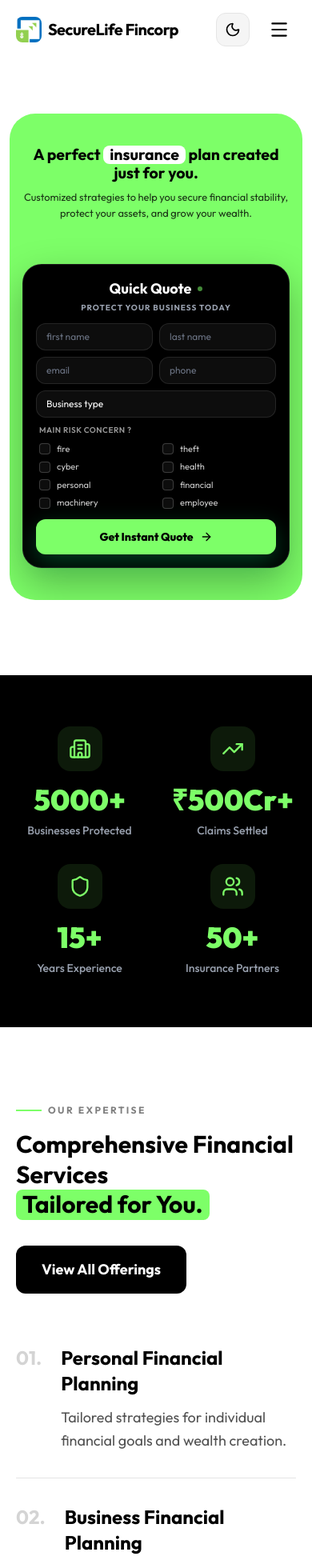
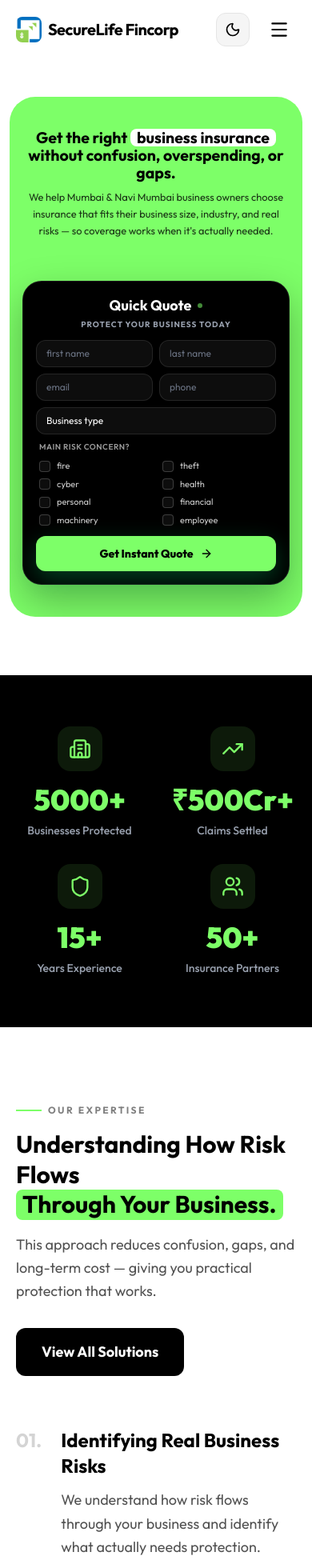
Before and after one commit to AneeVerse/SecureLifeFincorp, a Next.js app: page / in a window 390 px wide. Shown: the top 1960 px of the page at 80% size. Built offline with nearby package versions, Linux system fonts and the light colour scheme.

Commit message:
feat: Implement initial set of landing page components including Who We Are, FAQ, Hero, Pain Points, Services, Why SecureLife, Testimonials, Expertise, and Footer.

```diff
--- a/src/components/Expertise.tsx
+++ b/src/components/Expertise.tsx
@@ -6,18 +6,23 @@ import { useState } from 'react';
 const expertiseItems = [
     {
         number: "01.",
-        title: "Personal Financial Planning",
-        description: "Tailored strategies for individual financial goals and wealth creation.",
+        title: "Identifying Real Business Risks",
+        description: "We understand how risk flows through your business and identify what actually needs protection.",
     },
     {
         number: "02.",
-        title: "Business Financial Planning",
-        description: "Expert guidance for profitable business decisions and growth strategies.",
+        title: "Structuring the Right Mix",
+        description: "We help structure the right mix of coverage that fits your operations, not just generic packages.",
     },
     {
         number: "03.",
-        title: "Insurance Services",
-        description: "Protecting your family, assets and loved ones with comprehensive coverage.",
+        title: "Coordinating Multiple Policies",
+        description: "Coordinating multiple policies logically so there are no gaps or overlaps in your protection.",
+    },
+    {
+        number: "04.",
+        title: "Claims Support When It Matters",
+        description: "Assisting during claims when support matters most — we're there when you need us.",
     },
 ];
 
@@ -51,15 +56,18 @@ export function Expertise() {
                             </span>
                         </div>
                         <h2 className="text-3xl md:text-4xl lg:text-5xl font-bold leading-tight text-black dark:text-white">
-                            Comprehensive Financial Services <span className="bg-brand-green px-2 rounded-lg inline-block text-black">Tailored for You.</span>
+                            Understanding How Risk Flows <span className="bg-brand-green px-2 rounded-lg inline-block text-black">Through Your Business.</span>
                         </h2>
+                        <p className="text-neutral-600 dark:text-neutral-400 text-lg leading-relaxed max-w-md">
+                            This approach reduces confusion, gaps, and long-term cost — giving you practical protection that works.
+                        </p>
                     </div>
 
                     <button
                         onClick={() => scrollToSection('our-solutions')}
                         className="bg-black text-white px-8 py-4 rounded-xl font-bold text-lg hover:bg-brand-green hover:text-black transition-all duration-300 transform hover:-translate-y-1"
                     >
-                        View All Offerings
+                        View All Solutions
                     </button>
                 </div>
 
--- a/src/components/Hero.tsx
+++ b/src/components/Hero.tsx
@@ -78,15 +78,15 @@ export function Hero() {
                     <div className="max-w-[650px] z-10 text-center md:text-left relative flex-shrink-0">
                         <h1
                             className="font-bold leading-[1.15] text-black"
-                            style={{ fontSize: 'clamp(1.2rem, 5vw, 4.2rem)', marginBottom: 'clamp(0.4rem, 1vh, 1.5rem)' }}
+                            style={{ fontSize: 'clamp(1.2rem, 5vw, 3.5rem)', marginBottom: 'clamp(0.4rem, 1vh, 1.5rem)' }}
                         >
-                            A perfect <span className="bg-white text-black px-2 sm:px-3 md:px-4 rounded-lg inline-block">insurance</span> plan created just for you.
+                            Get the right <span className="bg-white text-black px-2 sm:px-3 md:px-4 rounded-lg inline-block">business insurance</span> without confusion, overspending, or gaps.
                         </h1>
                         <p
-                            className="leading-relaxed text-black/80 max-w-[350px] sm:max-w-[500px] mx-auto md:mx-0"
+                            className="leading-relaxed text-black/80 max-w-[500px] sm:max-w-[550px] mx-auto md:mx-0"
                             style={{ fontSize: 'clamp(0.8rem, 2vw, 1.125rem)', marginBottom: 'clamp(0.6rem, 1.5vh, 2rem)' }}
                         >
-                            Customized strategies to help you secure financial stability, protect your assets, and grow your wealth.
+                            We help Mumbai & Navi Mumbai business owners choose insurance that fits their business size, industry, and real risks — so coverage works when it's actually needed.
                         </p>
 
                         <div className="hidden md:flex flex-col sm:flex-row justify-center md:justify-start gap-2.5 sm:gap-3 md:gap-5">
@@ -94,13 +94,13 @@ export function Hero() {
                                 onClick={() => window.dispatchEvent(new CustomEvent('open-contact'))}
                                 className="bg-black text-white rounded-[10px] sm:rounded-[14px] font-semibold transition-all hover:bg-neutral-800 hover:-translate-y-0.5 active:scale-95 px-6 py-3 sm:px-8 sm:py-3.5 text-sm sm:text-base"
                             >
-                                Get insurance
+                                Check coverage for my business
                             </button>
                             <button
                                 onClick={() => window.dispatchEvent(new CustomEvent('open-contact'))}
                                 className="bg-transparent text-black border border-black rounded-[10px] sm:rounded-[14px] font-semibold transition-all hover:bg-black/5 hover:-translate-y-0.5 active:scale-95 px-6 py-3 sm:px-8 sm:py-3.5 text-sm sm:text-base"
                             >
-                                Contact us
+                                Get a quick quote
                             </button>
                         </div>
                     </div>
@@ -122,7 +122,7 @@ export function Hero() {
                                         <CheckCircle size={32} />
                                     </div>
                                     <h4 className="text-xl font-bold text-white tracking-tight">Request Received!</h4>
-                                    <p className="text-gray-400 text-sm">We'll contact you within 15 minutes.</p>
+                                    <p className="text-gray-400 text-sm">We'll contact you within 24–48 hours.</p>
                                 </div>
                             ) : (
                                 <form onSubmit={handleSubmit} className="space-y-2 md:space-y-3">
@@ -194,7 +194,7 @@ export function Hero() {
                                     </div>
 
                                     <div className="space-y-2 mt-2">
-                                        <p className="text-white/60 text-[10px] md:text-xs font-semibold uppercase tracking-wider px-1">main Risk Concern ?</p>
+                                        <p className="text-white/60 text-[10px] md:text-xs font-semibold uppercase tracking-wider px-1">Main Risk Concern?</p>
                                         <div className="grid grid-cols-2 gap-x-4 gap-y-1.5 px-1">
                                             {riskOptions.map((risk) => (
                                                 <label
--- a/src/components/Services.tsx
+++ b/src/components/Services.tsx
@@ -6,6 +6,7 @@ import { ArrowRight, Flame, Shield, Cpu, Heart, User, DollarSign, Cog, Users, Lu
 interface ServiceItem {
     title: string;
     description: string;
+    bestFor: string;
     image: string;
     icon: LucideIcon;
     tags: string[];
@@ -14,59 +15,67 @@ interface ServiceItem {
 const services: ServiceItem[] = [
     {
         title: "Fire Insurance",
-        description: "Comprehensive protection for your assets against fire-related damages and losses.",
+        description: "Protects business premises, inventory, and equipment against fire-related risks.",
+        bestFor: "Offices, shops, factories, warehouses",
         image: "/images/service/fire.png",
         icon: Flame,
         tags: ["Property", "Business"],
     },
     {
-        title: "Theft Insurance",
-        description: "Secure your valuable property and business inventory against burglary and theft.",
+        title: "Theft & Burglary Insurance",
+        description: "Covers loss of stock, goods, and assets due to theft or break-ins.",
+        bestFor: "Trading, retail, storage businesses",
         image: "/images/service/thef.png",
         icon: Shield,
-        tags: ["Property", "Personal"],
+        tags: ["Property", "Security"],
     },
     {
         title: "Cyber Insurance",
-        description: "Cutting-edge protection against digital threats, data breaches, and cyber-attacks.",
+        description: "Covers financial and operational losses from data breaches, cyber incidents, and system downtime.",
+        bestFor: "IT, services, digitally dependent businesses",
         image: "/images/service/cyber.png",
         icon: Cpu,
-        tags: ["Business", "Digital"],
+        tags: ["Digital", "Business"],
     },
     {
         title: "Health Insurance",
-        description: "Premium healthcare coverage ensuring access to the best medical facilities.",
+        description: "Group health coverage for employees to manage medical costs and meet compliance needs.",
+        bestFor: "Businesses with growing teams",
         image: "/images/service/health.png",
         icon: Heart,
-        tags: ["Personal", "Family"],
+        tags: ["Employee", "Compliance"],
     },
     {
         title: "Personal Insurance",
-        description: "Tailored life and accident coverage to safeguard your family's future.",
+        description: "Financial protection for business owners and key individuals.",
+        bestFor: "Founders, partners, directors",
         image: "/images/service/personal.png",
         icon: User,
-        tags: ["Life", "Family"],
+        tags: ["Personal", "Key Person"],
     },
     {
-        title: "Financial Insurance",
-        description: "Protection against credit risks, market fluctuations, and commercial liabilities.",
+        title: "Financial & Liability Insurance",
+        description: "Protection against third-party claims, professional risks, and legal exposure.",
+        bestFor: "Client-facing and service businesses",
         image: "/images/service/financial.png",
         icon: DollarSign,
-        tags: ["Business", "Investment"],
+        tags: ["Liability", "Professional"],
     },
     {
         title: "Machinery Insurance",
-        description: "Specialized coverage for industrial equipment and plant machinery breakdowns.",
+        description: "Covers machinery and equipment against breakdown and operational damage.",
+        bestFor: "Manufacturing and logistics units",
         image: "/images/service/machinary.png",
         icon: Cog,
-        tags: ["Industrial", "Business"],
+        tags: ["Industrial", "Equipment"],
     },
     {
         title: "Employee Insurance",
-        description: "Group health and worker's compensation plans to protect your workforce.",
+        description: "Coverage for employee-related risks such as workplace accidents and liabilities.",
+        bestFor: "Businesses with on-site staff",
         image: "/images/service/employe.png",
         icon: Users,
-        tags: ["Business", "Group"],
+        tags: ["Workforce", "Compliance"],
     },
 ];
 
@@ -75,10 +84,15 @@ export function Services() {
         <section id="our-solutions" className="w-full py-24 bg-white dark:bg-black transition-colors duration-300">
             <div className="max-w-[1250px] mx-auto px-5">
                 {/* Centered Header */}
+                <div className="text-center mb-6">
+                    <h2 className="text-3xl md:text-4xl lg:text-5xl font-bold leading-[1.2] text-black dark:text-white tracking-tight">
+                        Insurance Solutions for <span className="text-brand-green">Every Risk</span>
+                    </h2>
+                </div>
                 <div className="text-center mb-14">
-                    <h2 className="text-3xl md:text-4xl lg:text-5xl font-bold leading-[1.2] text-black dark:text-white tracking-tight">
-                        Insurance Solutions for <span className="text-brand-green">Every Risk</span> — Choose your coverage type below.
-                    </h2>
+                    <p className="text-gray-600 dark:text-gray-400 text-lg max-w-2xl mx-auto">
+                        Choose your coverage type below. Select one or more coverage types that apply to your business. Final recommendations are shared after reviewing your details.
+                    </p>
                 </div>
 
                 {/* Simple 4x2 Grid */}
@@ -93,10 +107,10 @@ export function Services() {
                                     const serviceKey = service.title.split(' ')[0].toLowerCase();
                                     window.dispatchEvent(new CustomEvent('open-contact', { detail: { service: serviceKey } }));
                                 }}
-                                className="group bg-gray-50 dark:bg-[#111] rounded-3xl overflow-hidden cursor-pointer transition-all duration-300 hover:shadow-xl hover:-translate-y-1 border border-gray-100 dark:border-white/5"
+                                className="group bg-gray-50 dark:bg-[#111] rounded-3xl overflow-hidden cursor-pointer transition-all duration-300 hover:shadow-xl hover:-translate-y-1 border border-gray-100 dark:border-white/5 flex flex-col h-full"
                             >
                                 {/* Image */}
-                                <div className="relative h-[180px] overflow-hidden">
+                                <div className="relative h-[180px] overflow-hidden flex-shrink-0">
                                     <Image
                                         src={service.image}
                                         alt={service.title}
@@ -117,9 +131,9 @@ export function Services() {
                                 </div>
 
                                 {/* Content */}
-                                <div className="p-5">
+                                <div className="p-5 flex flex-col flex-grow">
                                     {/* Tags */}
-                                    <div className="flex flex-wrap gap-2 mb-4">
+                                    <div className="flex flex-wrap gap-2 mb-3 h-[28px]">
                                         {service.tags.map((tag, i) => (
                                             <span
                                                 key={i}
@@ -130,13 +144,18 @@ export function Services() {
                                         ))}
                                     </div>
 
-                                    {/* Description */}
-                                    <p className="text-gray-600 dark:text-gray-400 text-sm leading-relaxed line-clamp-2 mb-5">
+                                    {/* Description - Fixed height */}
+                                    <p className="text-gray-600 dark:text-gray-400 text-sm leading-relaxed mb-3 min-h-[60px]">
                                         {service.description}
                                     </p>
 
-                                    {/* CTA Button */}
-                                    <button className="w-full bg-brand-green text-black font-bold py-3 rounded-xl text-sm flex items-center justify-center gap-2 hover:brightness-105 active:scale-[0.98] transition-all shadow-lg shadow-brand-green/20">
+                                    {/* Best For - Fixed height */}
+                                    <p className="text-brand-green text-xs font-semibold mb-4 min-h-[32px]">
+                                        Best for: {service.bestFor}
+                                    </p>
+
+                                    {/* CTA Button - Always at bottom */}
+                                    <button className="w-full bg-brand-green text-black font-bold py-3 rounded-xl text-sm flex items-center justify-center gap-2 hover:brightness-105 active:scale-[0.98] transition-all shadow-lg shadow-brand-green/20 mt-auto">
                                         Get Free Consultation
                                         <ArrowRight className="w-4 h-4" />
                                     </button>
--- a/src/components/Testimonials.tsx
+++ b/src/components/Testimonials.tsx
@@ -1,54 +1,54 @@
 import Image from 'next/image';
-import { Twitter } from 'lucide-react';
+import { Twitter, Quote } from 'lucide-react';
 
 const testimonials = [
     {
-        name: "Priya Sharma",
-        handle: "@priyasharma",
+        name: "SME Owner",
+        handle: "Mumbai",
         image: "https://images.unsplash.com/photo-1611432579699-484f7990b127?q=80&w=150&h=150&auto=format&fit=crop",
-        text: "SecureLife Fincorp transformed my financial outlook. Their expertise in personal planning is unmatched and highly recommended."
+        text: "Clear explanation and no pressure to buy. SecureLife helped us understand exactly what coverage we needed."
     },
     {
-        name: "Rajesh Patel",
-        handle: "@rajeshpatel",
+        name: "Business Founder",
+        handle: "Navi Mumbai",
         image: "https://images.unsplash.com/photo-1506794778202-cad84cf45f1d?q=80&w=150&h=150&auto=format&fit=crop",
-        text: "Managing business finances became seamless with their guidance. A true partner in growth and sustainable success."
+        text: "Helped us understand what was actually needed. No unnecessary policies, just practical coverage."
     },
     {
-        name: "Ananya Gupta",
-        handle: "@ananyagupta",
+        name: "Manufacturing Unit Owner",
+        handle: "Mumbai",
         image: "https://images.unsplash.com/photo-1573496359142-b8d87734a5a2?q=80&w=150&h=150&auto=format&fit=crop",
-        text: "Excellent insurance services that gave me real peace of mind. They really care about protecting what matters most."
+        text: "They structured our fire and machinery insurance in a way that made sense for our operations."
     },
     {
-        name: "Vikram Singh",
-        handle: "@vikramsingh",
+        name: "IT Services Director",
+        handle: "Navi Mumbai",
         image: "https://images.unsplash.com/photo-1507003211169-0a1dd7228f2d?q=80&w=150&h=150&auto=format&fit=crop",
-        text: "Professional, knowledgeable, and always available. SecureLife is the only company I trust with my investment portfolio."
+        text: "Got excellent guidance on cyber insurance. The team understood our digital risks perfectly."
     },
     {
-        name: "Arun Mehta",
-        handle: "@arunmehta",
+        name: "Retail Business Owner",
+        handle: "Mumbai",
         image: "https://images.unsplash.com/photo-1500648767791-00dcc994a43e?q=80&w=150&h=150&auto=format&fit=crop",
-        text: "The team at SecureLife helped us navigate complex tax situations with ease. Their insights are invaluable for any business."
+        text: "The claims support was invaluable. They were there when we actually needed help."
     },
     {
-        name: "Neha Kapoor",
-        handle: "@nehakapoor",
+        name: "Trading Company Partner",
+        handle: "Mumbai",
         image: "https://images.unsplash.com/photo-1594744803329-e58b31de8bf5?q=80&w=150&h=150&auto=format&fit=crop",
-        text: "I finally feel in control of my financial future. Their customized strategies are practical and easy to follow."
+        text: "Straightforward advice and transparent process. They helped coordinate all our policies logically."
     },
     {
-        name: "Rohan Deshmukh",
-        handle: "@rohandeshmukh",
+        name: "Logistics Firm Owner",
+        handle: "Navi Mumbai",
         image: "https://images.unsplash.com/photo-1519085360753-af0119f7cbe7?q=80&w=150&h=150&auto=format&fit=crop",
-        text: "Their transition from planning to execution is flawless. A dedicated team that delivers on its promises."
+        text: "Finally found an advisor who understands MSME needs. Practical solutions without the sales pressure."
     },
     {
-        name: "Kavita Reddy",
-        handle: "@kavitareddy",
+        name: "Professional Services Firm",
+        handle: "Mumbai",
         image: "https://images.unsplash.com/photo-1580489944761-15a19d654956?q=80&w=150&h=150&auto=format&fit=crop",
-        text: "Highly impressed by the depth of their market analysis. They empower you to make informed decisions for long-term wealth."
+        text: "Their business-first approach was refreshing. They focused on our actual risks, not just selling products."
     }
 ];
 
@@ -63,7 +63,7 @@ export function Testimonials() {
                     Don't take our word for it, <span className="bg-brand-green px-3 rounded-lg text-black">take theirs.</span>
                 </h2>
                 <p className="text-neutral-500 max-w-2xl mx-auto">
-                    Join thousands of satisfied clients who have secured their financial future with SecureLife Fincorp.
+                    Business owners choose SecureLife Fincorp for clarity, transparency, and structured advice.
                 </p>
             </div>
 
@@ -103,10 +103,10 @@ function TestimonialCard({ item }: { item: typeof testimonials[0] }) {
                         <p className="text-sm text-neutral-400">{item.handle}</p>
                     </div>
                 </div>
-                <Twitter className="w-5 h-5 text-brand-green" />
+                <Quote className="w-5 h-5 text-brand-green" />
             </div>
             <p className="text-neutral-600 dark:text-neutral-400 leading-relaxed whitespace-normal">
-                {item.text}
+                "{item.text}"
             </p>
         </div>
     );
--- a/src/components/WhySecureLife.tsx
+++ b/src/components/WhySecureLife.tsx
@@ -1,38 +1,38 @@
 'use client';
 
 import Image from 'next/image';
-import { Check, Clock, Users, FileCheck, Headphones, MapPin } from 'lucide-react';
+import { Check, Clock, Users, FileCheck, Headphones, MapPin, UserCheck, Phone } from 'lucide-react';
 
 const benefits = [
     {
         icon: FileCheck,
-        title: 'One-Stop Risk Cover',
-        description: 'Fire, theft, cyber, health, machinery — all under one comprehensive strategy.',
+        title: 'Business-First Approach',
+        description: 'We focus on understanding your business first, not pushing products.',
     },
     {
-        icon: Clock,
-        title: 'Quick Approval',
-        description: 'Get your policy within 24 hours. Fast processing, minimal paperwork.',
+        icon: Check,
+        title: 'Clear Explanation',
+        description: 'Clear explanation before any decision. No confusing jargon.',
+    },
+    {
+        icon: Phone,
+        title: 'No Pushy Sales Calls',
+        description: 'We respect your time and decision-making process.',
+    },
+    {
+        icon: Headphones,
+        title: 'Support Beyond Policy',
+        description: 'Support beyond policy issuance — we\'re there when you need us.',
     },
     {
         icon: Users,
-        title: 'Employee Cover Included',
-        description: 'Group health and worker compensation plans to protect your workforce.',
+        title: 'Multi-Sector Experience',
+        description: 'Experience across multiple business sectors and industries.',
     },
     {
-        icon: Check,
-        title: 'Tax Benefits',
-        description: 'Business insurance premiums are tax-deductible under Section 37(1).',
-    },
-    {
-        icon: Headphones,
-        title: 'Dedicated Manager',
-        description: 'Personal relationship manager for claims support and policy renewals.',
-    },
-    {
-        icon: MapPin,
-        title: 'Local Expertise',
-        description: 'Specialized in Mumbai & Navi Mumbai MSME sector for 15+ years.',
+        icon: UserCheck,
+        title: 'Decide Correctly',
+        description: 'Our role is to help you decide correctly — not quickly.',
     },
 ];
 
@@ -52,8 +52,8 @@ export function WhySecureLife() {
                             />
                             {/* Floating Badge */}
                             <div className="absolute -bottom-6 -right-6 bg-brand-green text-black p-6 rounded-2xl shadow-xl">
-                                <div className="text-3xl font-black">15+</div>
-                                <div className="text-sm font-medium">Years Protecting<br />Mumbai MSMEs</div>
+                                <div className="text-3xl font-black">100%</div>
+                                <div className="text-sm font-medium">Focused on<br />Your Business</div>
                             </div>
                         </div>
                     </div>
@@ -64,7 +64,7 @@ export function WhySecureLife() {
                             Why <span className="text-brand-green">SecureLife</span> Fincorp?
                         </h2>
                         <p className="text-gray-600 dark:text-gray-400 text-lg mb-10">
-                            Your Business Risk Protection Partner. Protect your business, people, and profits — under one risk cover strategy.
+                            Our role is to help you decide correctly — not quickly. We prioritize your business needs over sales targets.
                         </p>
 
                         {/* Benefits Grid */}
```
Also changed, not shown: src/components/FAQ.tsx (+18 -49 lines), src/components/Footer.tsx (+4 -4 lines), src/components/PainPoints.tsx (+13 -14 lines), src/components/WhoWeAre.tsx (+31 -24 lines).
